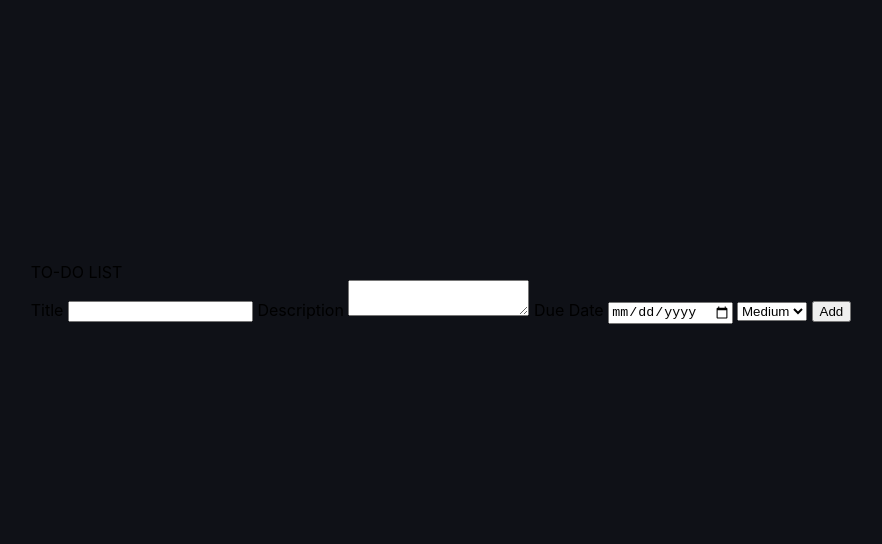
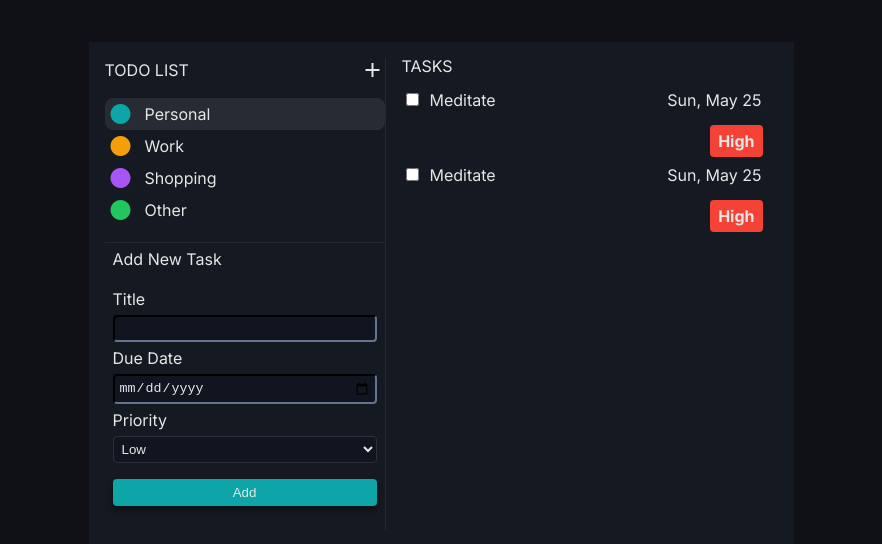
Before and after one commit to gabrielberluccidev/odin-todo-list, a website built with webpack: page src/template.html in a window 1280 px wide. Shown: the part 106-650 px from the top of the page, without its empty margins (199-1081 px from the left). Built offline with nearby package versions, Linux system fonts and the light colour scheme.

Commit message:
feat: a lot of new things. The whole new web site design

```diff
--- a/src/template.html
+++ b/src/template.html
@@ -4,30 +4,130 @@
     <meta charset="UTF-8" />
     <meta name="viewport" content="width=device-width, initial-scale=1.0" />
     <title>TODO LIST</title>
+
+    <!-- import font Inter from Google Fonts -->
+    <link rel="preconnect" href="https://fonts.googleapis.com" />
+    <link rel="preconnect" href="https://fonts.gstatic.com" crossorigin />
+    <link
+      href="https://fonts.googleapis.com/css2?family=Inter:ital,opsz,wght@0,14..32,100..900;1,14..32,100..900&display=swap"
+      rel="stylesheet"
+    />
+
+    <!-- import Material Icons from Google -->
+    <link
+      rel="stylesheet"
+      href="https://fonts.googleapis.com/css2?family=Material+Symbols+Outlined:opsz,wght,FILL,GRAD@20..48,100..700,0..1,-50..200&icon_names=add"
+    />
+    <link
+      rel="stylesheet"
+      href="https://fonts.googleapis.com/css2?family=Material+Symbols+Outlined:opsz,wght,FILL,GRAD@20..48,100..700,0..1,-50..200&icon_names=circle"
+    />
+
+    <style>
+      .material-symbols-outlined {
+        font-variation-settings: "FILL" 1, "wght" 400, "GRAD" 0, "opsz" 24;
+      }
+    </style>
   </head>
   <body>
-    <div class="content">
-      <div class="todo-card">
-        <h1>TO-DO LIST</h1>
+    <div class="container">
+      <div class="todo-list-side-bar-container">
+        <div class="todo-list-side-bar">
+          <div class="todo-list-side-bar-title">
+            <h4>TODO LIST</h4>
+            <span class="material-symbols-outlined"> add </span>
+          </div>
 
+          <div class="todo-list-side-bar-category">
+            <ul>
+              <li class="selected">
+                <span id="personal" class="material-symbols-outlined">
+                  circle
+                </span>
+                Personal
+              </li>
+              <li>
+                <span id="work" class="material-symbols-outlined">
+                  circle
+                </span>
+                Work
+              </li>
+              <li>
+                <span id="shopping" class="material-symbols-outlined">
+                  circle
+                </span>
+                Shopping
+              </li>
+              <li>
+                <span id="other" class="material-symbols-outlined">
+                  circle
+                </span>
+                Other
+              </li>
+            </ul>
+          </div>
+        </div>
+
+        <div class="todo-list-side-bar-add-new-task">
+          <div class="todo-list-side-bar-add-new-task-title">
+            <h4>Add New Task</h4>
+          </div>
+
+          <div class="todo-list-side-bar-add-new-task-form">
             <form action="#">
               <label for="title">Title</label>
               <input type="text" name="title" id="title" />
 
-          <label for="desc">Description</label>
-          <textarea name="desc" id="desc"></textarea>
-
               <label for="date">Due Date</label>
               <input type="date" name="date" id="date" />
 
-          <select required name="priority" id="priority">
-            <option value="low">Low</option>
-            <option selected value="medium">Medium</option>
-            <option value="high">High</option>
+              <label for="priority">Priority</label>
+              <select name="priority" id="priority">
+                <option id="low" value="low">Low</option>
+                <option id="medium" value="medium">Medium</option>
+                <option id="high" value="high">High</option>
               </select>
 
-          <button>Add</button>
+              <button id="add-task-button">Add</button>
             </form>
+          </div>
+        </div>
+      </div>
+
+      <div class="todo-list-main-container">
+        <div class="todo-list-main-title">
+          <h4>TASKS</h4>
+        </div>
+
+        <div class="todo-list-main-task">
+          <div class="todo-list-main-task-card">
+            <div class="todo-list-main-task-card-title">
+              <input type="checkbox" id="marked" />
+              <p>Meditate</p>
+            </div>
+
+            <div class="todo-list-main-task-card-date">
+              <p>Sun, May 25</p>
+            </div>
+
+            <span class="high">High</span>
+          </div>
+        </div>
+
+        <div class="todo-list-main-task">
+          <div class="todo-list-main-task-card">
+            <div class="todo-list-main-task-card-title">
+              <input type="checkbox" id="marked" />
+              <p>Meditate</p>
+            </div>
+
+            <div class="todo-list-main-task-card-date">
+              <p>Sun, May 25</p>
+            </div>
+
+            <span class="high">High</span>
+          </div>
+        </div>
       </div>
     </div>
   </body>
```
Lines whose indentation alone changed are shown as unchanged.
